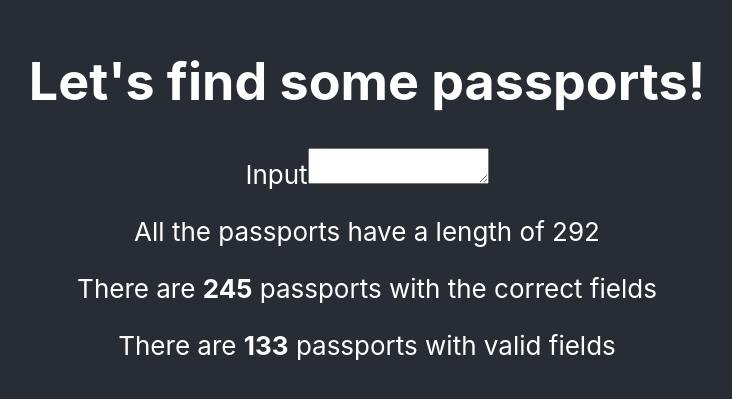
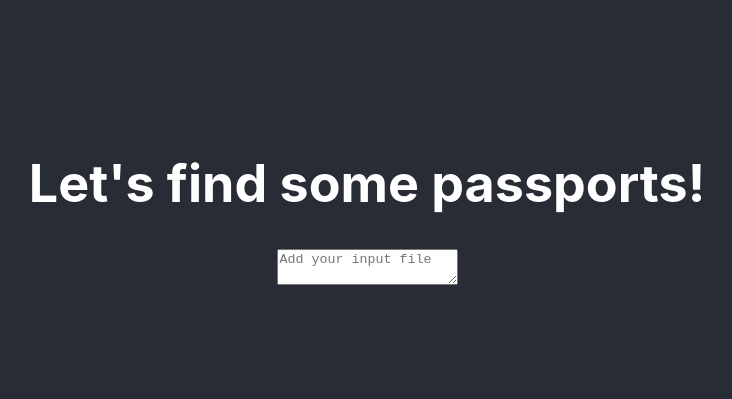
Before and after one commit to lperry25/adventOfCode2020, a React (Create React App) app in the folder advent-of-code/: page / in a window 1280 px wide. Shown: the part 199-598 px from the top of the page, without its empty margins (273-1005 px from the left). Built offline with nearby package versions, Linux system fonts and the light colour scheme.

Commit message:
get input from textarea

```diff
--- a/advent-of-code/src/days/Day4/index.jsx
+++ b/advent-of-code/src/days/Day4/index.jsx
@@ -7,13 +7,10 @@ const isNum = (val) => !Number.isNaN(parseInt(val,10));
 function checkValid(field, value){
   switch (field){
     case 'byr':
-      if (!isNum(value)) return false;
       return value >= 1920 && value <= 2002;
     case 'iyr':
-      if (!isNum(value)) return false;
       return value >= 2010 && value <= 2020;
     case 'eyr':
-      if (!isNum(value)) return false;
       return value >= 2020 && value <= 2030;
     case 'hgt':
       const isCm = value.includes('cm');
@@ -21,11 +18,9 @@ function checkValid(field, value){
       if (!isCm && !isInch) return false;
       if (isCm) {
         const cmHeight = parseInt(value.replace('cm', ''),10);
-        if (!isNum(cmHeight)) return false;
         return cmHeight >= 150 && cmHeight <= 193;
       }
       const inchHeight = parseInt(value.replace('in', ''),10);
-      if (!isNum(inchHeight)) return false;
       return inchHeight >= 59 && inchHeight <= 76;
     case 'hcl':
       if (value.charAt(0) !== '#') return false;
@@ -46,7 +41,19 @@ function checkValid(field, value){
 
 export function Day4() {
   const [input, setInput] = useState('');
-  console.log(input);
+
+  const inputTextArea =
+    <>
+      <h1>Let's find some passports!</h1>
+      <textarea id="day4-input"
+      value={input}
+      placeholder="Add your input file"
+      onChange={({target}) => setInput(target.value)}/>
+    </>;
+
+  if (input === '') return inputTextArea;
+  const formattedInput = input.split('\n\n').map(val => val.split("\n").join(" ") );
+
   const requiredFields = [
     'byr',
     'iyr',
@@ -56,33 +63,11 @@ export function Day4() {
     'ecl',
     'pid'
   ];
-  const testData = ['ecl:gry pid:860033327 eyr:2020 hcl:#fffffd ' +
-  'byr:1937 iyr:2017 cid:147 hgt:183cm',
-  'iyr:2013 ecl:amb cid:350 eyr:2023 pid:028048884 ' +
-  'hcl:#cfa07d byr:1929 ',
-  'hcl:#ae17e1 iyr:2013 ' +
-  'eyr:2024 ' +
-  'ecl:brn pid:760753108 byr:1931 ' +
-  'hgt:179cm',
-  'hcl:#cfa07d eyr:2025 pid:166559648 ' +
-  'iyr:2011 ecl:brn hgt:59in']
 
-  const validPassportTest = ['pid:087499704 hgt:74in ecl:grn iyr:2012 eyr:2030 byr:1980 ' +
-  'hcl:#623a2f',
-  'eyr:2029 ecl:blu cid:129 byr:1989 ' +
-  'iyr:2014 pid:896056539 hcl:#a97842 hgt:165cm',
-  'hcl:#888785 ' +
-  'hgt:164cm byr:2001 iyr:2015 cid:88 ' +
-  'pid:545766238 ecl:hzl ' +
-  'eyr:2022',
-  'iyr:2010 hgt:158cm hcl:#b6652a ecl:blu byr:1944 eyr:2021 pid:093154719']
-  const testedPassports = passports;
-  let countPassportsOver6 = 0;
-  const validFieldsPassports = testedPassports.filter((passport) => {
+  const validFieldsPassports = formattedInput.filter((passport) => {
     const fields = passport.split(' ');
     const length = fields.length;
     if (length < 7) return false;
-    countPassportsOver6++;
     if (length === 8) return true;
     return fields.every(field => !field.includes('cid'));
   });
@@ -96,11 +81,8 @@ export function Day4() {
   });
 
   return <div>
-    <h1>Let's find some passports!</h1>
-      <label htmlFor="day4-input">Input
-      <textarea id="day4-input" value={input} onChange={({target}) => setInput(target.value)}/>
-    </label>
-    <p>All the passports have a length of {testedPassports.length}</p>
+      {inputTextArea}
+    <p>All the passports have a length of {formattedInput.length}</p>
     <p>There are <b>{validFieldsPassports.length}</b> passports with the correct fields</p>
     <p>There are <b>{completelyValidPassports.length}</b> passports with valid fields</p>
   </div>
```
Also changed, not shown: 1 other file (tests, documents, lock files or other folders).
